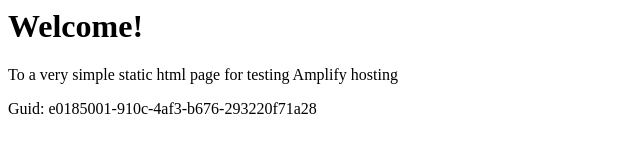
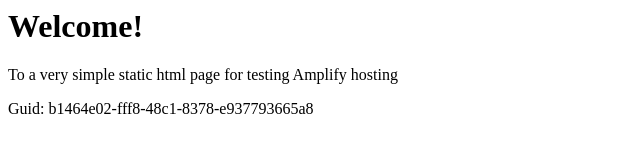
Before and after one commit to aws-aemilia-nrt/Github-PR-Commit-Integration-Test-DoNotTouch-GitHubWebhookPushCanaryTest-v1-prod-ap-northeast-1, a website: page src/index.html in a window 1280 px wide. Shown: the full height of the page, 0-640 px from the left. Drawn offline with Linux system fonts and the light colour scheme.

Commit message:
commit from integ tests

```diff
--- a/src/index.html
+++ b/src/index.html
@@ -12,6 +12,6 @@
 <body>
     <h1>Welcome!</h1>
     <p>To a very simple static html page for testing Amplify hosting</p>
-    <p>Guid: e0185001-910c-4af3-b676-293220f71a28</p></body>
+    <p>Guid: b1464e02-fff8-48c1-8378-e937793665a8</p></body>
 
 </html>
```
